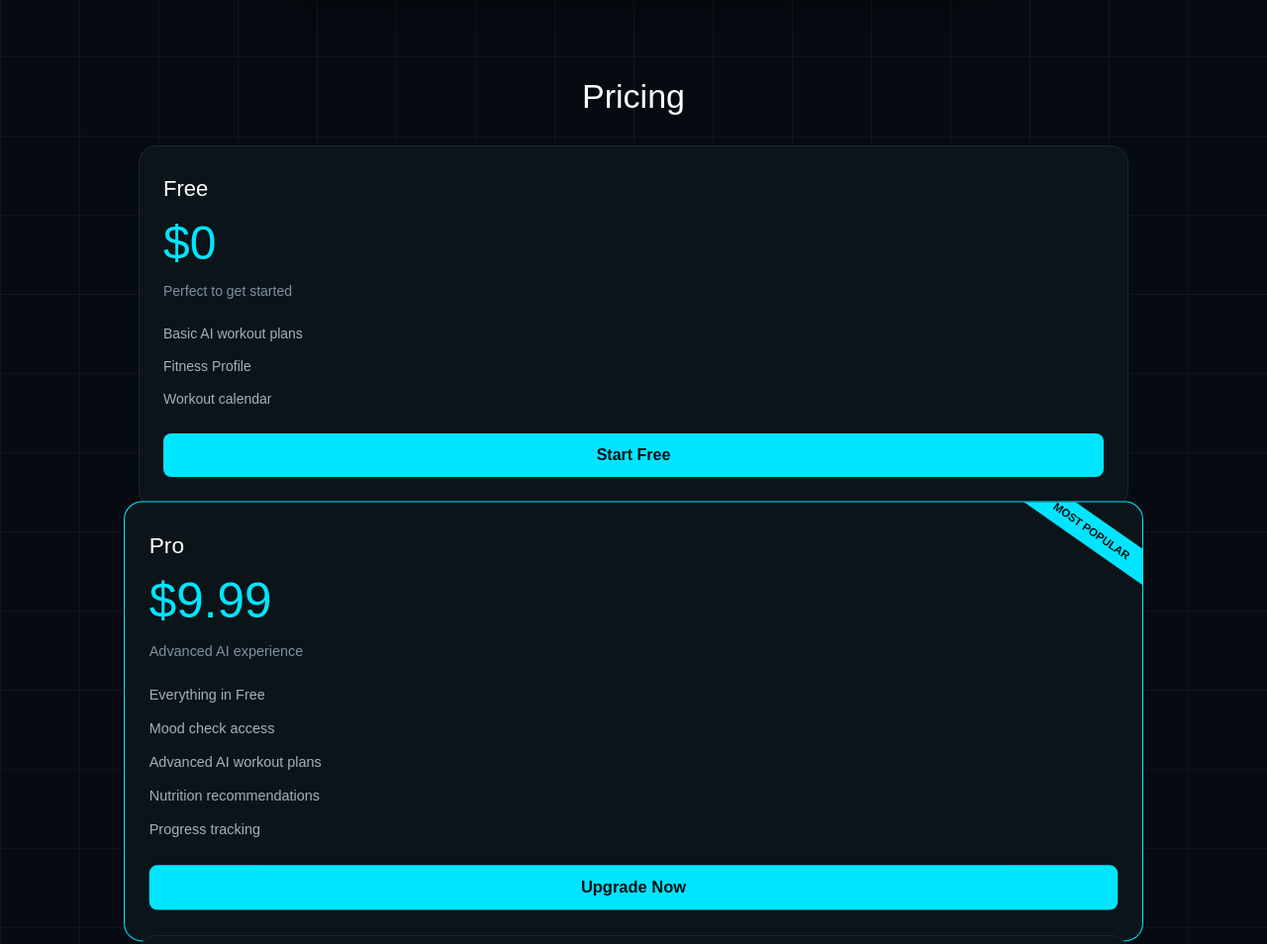
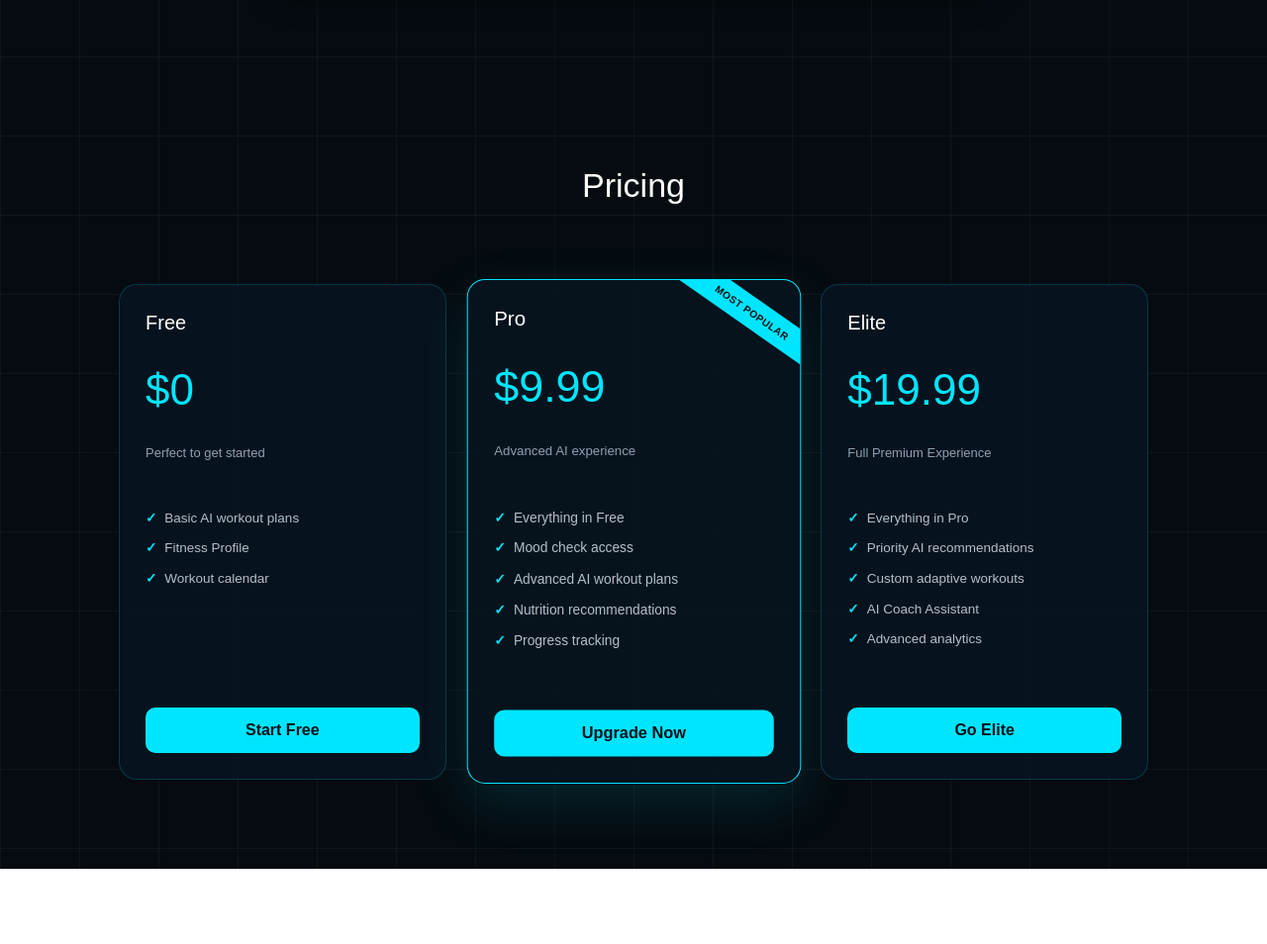
Before and after one commit to 4GeeksAcademy/GymMind, a React app: page /signup in a window 1280 px wide. Shown: the part 2423-3377 px from the top of the page at 99% size. After the commit the page ends 3301 px from the top, so only its background shows below. Built offline with nearby package versions, Linux system fonts and the light colour scheme; no server answers.

Commit message:
Improve signup pricing section UI

```diff
--- a/src/front/index.css
+++ b/src/front/index.css
@@ -299,75 +299,112 @@ html {
 }
 
 .pricing-card {
-  background: #0b1419;
-  border: 1px solid rgba(255, 255, 255, 0.08);
-  border-radius: 18px;
-  padding: 30px 24px;
+  display: grid;
+  grid-template-columns: repeat(3, 1fr);
+  gap: 22px;
+  max-width: 1120px;
+  margin: 40px auto 0;
+  align-items: stretch;
+}
+
+.pricing-card {
   position: relative;
   overflow: hidden;
-  transition: 0.3s ease;
+  padding: 26px;
+  min-height: 480px;
+  background: rgba(7, 20, 31, 0.92);
+  border: 1px solid rgba(0, 229, 255, 0.18);
+  border-radius: 18px;
+  display: flex;
+  flex-direction: column;
+  transition: all 0.25s ease;
 }
 
 .pricing-card:hover {
-  transform: translateY(-6px);
-  border-color: rgba(0, 229, 255, 0.4);
+  transform: translateY(-5px);
+  border-color: rgba(0, 229, 255, 0.45);
+  box-shadow: 0 18px 45px rgba(0, 229, 255, 0.08);
 }
 
 .pricing-card h3 {
-  color: white;
-  font-size: 22px;
+  color: #ffffff;
+  font-size: 20px;
   margin-bottom: 12px;
 }
 
 .pricing-card h1 {
   color: #00e5ff;
-  font-size: 48px;
+  font-size: 44px;
+  line-height: 1;
   margin-bottom: 10px;
 }
 
 .price-subtitle {
-  color: #7f8fa3;
-  margin-bottom: 22px;
-  font-size: 14px;
+  color: #8da0b3;
+  margin-bottom: 24px;
+  font-size: 13px;
 }
 
 .pricing-card ul {
   list-style: none;
   padding: 0;
-  margin: 0 0 24px 0;
+  margin: 0 0 26px 0;
 }
 
 .pricing-card li {
-  color: #a3b1bf;
-  margin-bottom: 12px;
-  font-size: 14px;
+  color: #b3c0cc;
+  margin-bottom: 11px;
+  font-size: 13.5px;
+  line-height: 1.45;
+}
+
+.pricing-card li::before {
+  content: "✓";
+  color: #00e5ff;
+  font-weight: 800;
+  margin-right: 8px;
 }
 
 .pricing-card button {
+  margin-top: auto;
   width: 100%;
-  height: 44px;
+  height: 46px;
+  border-radius: 10px;
+  border: none;
   background: #00e5ff;
-  border: none;
-  border-radius: 8px;
-  color: #021014;
-  font-weight: 900;
+  color: #001018;
+  font-weight: 800;
+  cursor: pointer;
 }
 
 .featured-plan {
-  border: 1px solid #00e5ff;
-  transform: scale(1.03);
+  border-color: #00e5ff;
+  transform: scale(1.02);
+  box-shadow: 0 20px 55px rgba(0, 229, 255, 0.12);
 }
 
 .popular-badge {
   position: absolute;
-  top: 14px;
-  right: -35px;
+  top: 18px;
+  right: -42px;
   background: #00e5ff;
   color: #021014;
-  font-size: 11px;
-  font-weight: bold;
-  padding: 6px 40px;
+  font-size: 10px;
+  font-weight: 900;
+  padding: 7px 46px;
   transform: rotate(35deg);
+  letter-spacing: 0.5px;
+}
+
+@media (max-width: 992px) {
+  .pricing-cards {
+    grid-template-columns: 1fr;
+    max-width: 520px;
+  }
+
+  .featured-plan {
+    transform: none;
+  }
 }
 /* ===== PROFILE & EDIT PROFILE ===== */
 
@@ -1931,3 +1968,37 @@ html {
     letter-spacing: 2px;
     color: #00e5ff;
 }
+
+#pricing {
+  max-width: 1200px;
+  margin: 0 auto;
+  padding: 90px 24px;
+}
+
+#pricing h2 {
+  text-align: center;
+  margin-bottom: 40px;
+}
+
+#pricing .pricing-cards {
+  width: 100%;
+  display: grid !important;
+  grid-template-columns: repeat(3, minmax(0, 1fr)) !important;
+  gap: 24px;
+  align-items: stretch;
+}
+
+#pricing .pricing-card {
+  width: 100%;
+  min-width: 0;
+  max-width: none;
+  min-height: 480px;
+}
+
+@media (max-width: 992px) {
+  #pricing .pricing-cards {
+    grid-template-columns: 1fr !important;
+    max-width: 520px;
+    margin: 0 auto;
+  }
+}
--- a/src/front/pages/Signup.jsx
+++ b/src/front/pages/Signup.jsx
@@ -300,7 +300,7 @@ export const Signup = () => {
 
                 <h2>Pricing</h2>
 
-                <div className="section-grid">
+                <div className="pricing-cards">
                     <div className="pricing-card">
                         <h3>Free</h3>
                         <h1>$0</h1>
```
